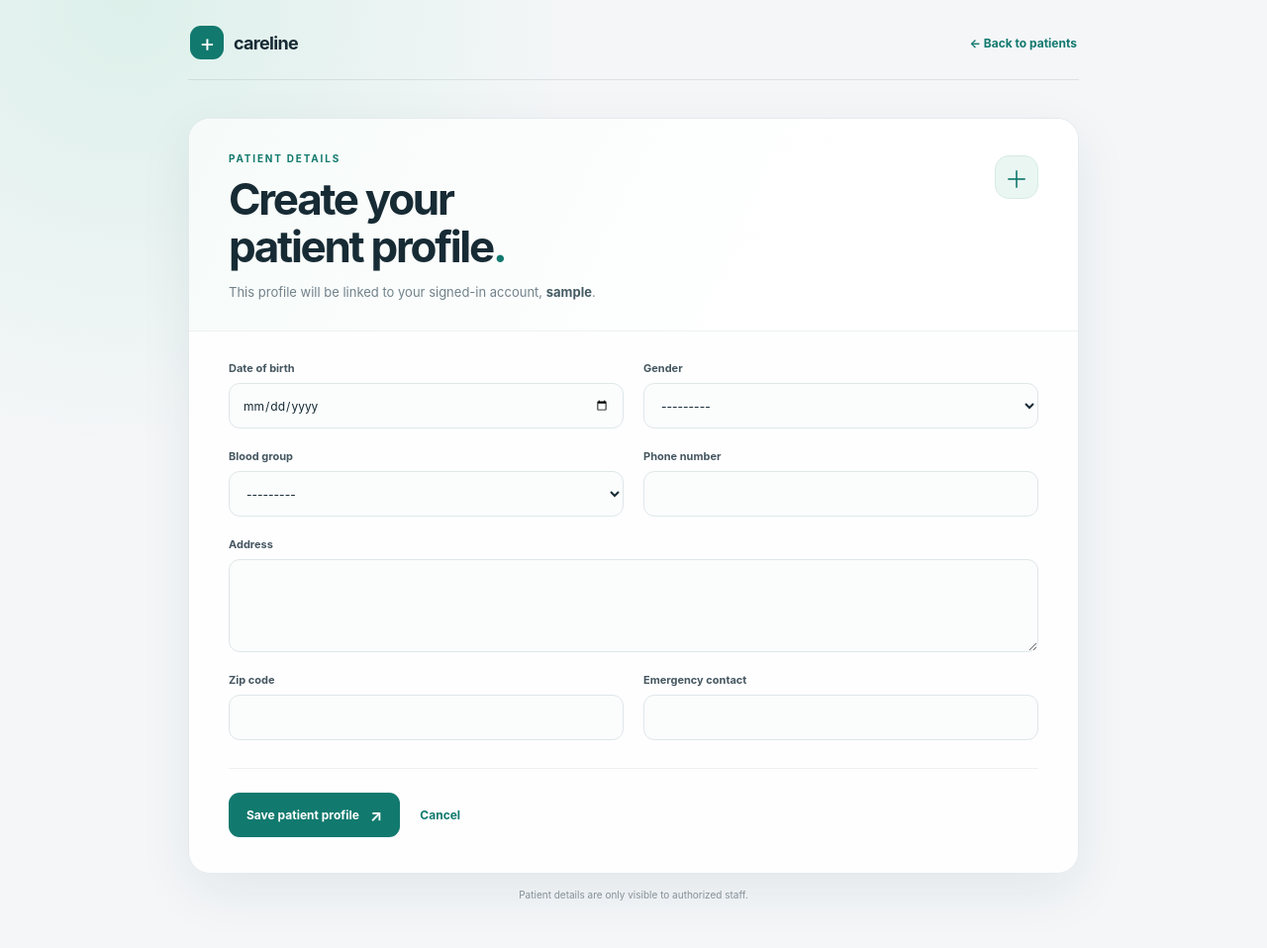
After one commit to WBSFIREBLADE/something, a Django app: page /patients/patient/new/ in a window 1280 px wide. The commit adds this page. Shown: the whole page at 99% size. Run offline with Django 5.2, Linux system fonts and the light colour scheme; the visitor is signed in with stand-in values (Sample User, id 1); data that the repository does not hold is empty.

Commit message:
added patient creation form

```diff
--- /dev/null
+++ b/patient/forms.py
@@ -0,0 +1,26 @@
+from django import forms
+
+from .models import Patient
+
+
+class PatientForm(forms.ModelForm):
+    class Meta:
+        model = Patient
+        fields = [
+            'date_of_birth',
+            'gender',
+            'blood_group',
+            'phone_number',
+            'address',
+            'zip_code',
+            'emergency_contact',
+        ]
+        widgets = {
+            'date_of_birth': forms.DateInput(attrs={'type': 'date'}),
+            'gender': forms.Select(),
+            'blood_group': forms.Select(),
+            'phone_number': forms.TelInput(attrs={'autocomplete': 'tel'}),
+            'address': forms.Textarea(attrs={'rows': 3}),
+            'zip_code': forms.TextInput(attrs={'autocomplete': 'postal-code'}),
+            'emergency_contact': forms.TextInput(attrs={'autocomplete': 'off'}),
+        }
--- /dev/null
+++ b/patient/static/patient/css/patient_form.css
@@ -0,0 +1,82 @@
+:root {
+    color-scheme: light;
+    --ink: #172b35;
+    --muted: #71818a;
+    --line: #dfe7e9;
+    --teal: #11796e;
+    --teal-dark: #0b5c54;
+    --canvas: #f4f6f8;
+}
+
+* { box-sizing: border-box; }
+
+body {
+    min-width: 320px;
+    min-height: 100vh;
+    margin: 0;
+    color: var(--ink);
+    background:
+        radial-gradient(circle at 10% 0%, rgba(203, 236, 224, 0.57), transparent 28rem),
+        var(--canvas);
+    font-family: Inter, ui-sans-serif, -apple-system, BlinkMacSystemFont, "Segoe UI", sans-serif;
+    -webkit-font-smoothing: antialiased;
+}
+
+.form-page { width: min(900px, calc(100% - 40px)); margin: 0 auto; padding: 26px 0 48px; }
+.topbar { display: flex; align-items: center; justify-content: space-between; padding: 0 2px 20px; border-bottom: 1px solid rgba(23, 43, 53, 0.1); }
+.brand { display: inline-flex; align-items: center; gap: 10px; color: var(--ink); font-size: 18px; font-weight: 750; letter-spacing: -0.7px; text-decoration: none; }
+.brand-mark { display: grid; width: 34px; height: 34px; place-items: center; border-radius: 11px; color: white; background: var(--teal); font-size: 24px; font-weight: 400; }
+.back-link, .cancel-link { color: var(--teal); font-size: 12px; font-weight: 650; text-decoration: none; }
+.back-link:hover, .cancel-link:hover { color: var(--teal-dark); text-decoration: underline; text-underline-offset: 3px; }
+
+.form-card { margin: 38px auto 0; overflow: hidden; border: 1px solid #e4eaec; border-radius: 22px; background: rgba(255, 255, 255, 0.94); box-shadow: 0 18px 54px rgba(29, 57, 66, 0.075); }
+.form-heading { position: relative; padding: 34px 40px 28px; border-bottom: 1px solid #edf1f2; background: linear-gradient(115deg, #f6fbf9, #fff 68%); }
+.heading-icon { position: absolute; top: 37px; right: 40px; display: grid; width: 44px; height: 44px; place-items: center; border: 1px solid #d6ebe5; border-radius: 14px; color: var(--teal); background: #eaf6f2; font-size: 24px; }
+.eyebrow { margin: 0 0 12px; color: var(--teal); font-size: 10px; font-weight: 750; letter-spacing: 1.8px; }
+h1 { margin: 0; font-size: clamp(33px, 5vw, 44px); font-weight: 730; letter-spacing: -2.3px; line-height: 1.08; }
+h1 span { color: var(--teal); }
+.subtitle { max-width: 560px; margin: 12px 0 0; color: var(--muted); font-size: 13px; line-height: 1.65; }
+.subtitle strong { color: #455b63; font-weight: 700; }
+.patient-form { padding: 30px 40px 36px; }
+.fields-grid { display: grid; grid-template-columns: repeat(2, minmax(0, 1fr)); gap: 21px 20px; }
+.field { display: grid; align-content: start; gap: 8px; }
+.field-wide { grid-column: 1 / -1; }
+.field label { color: #455760; font-size: 11px; font-weight: 700; }
+.field input, .field select, .field textarea {
+    width: 100%;
+    min-height: 46px;
+    padding: 11px 13px;
+    border: 1px solid var(--line);
+    border-radius: 11px;
+    outline: none;
+    color: var(--ink);
+    background: #fbfcfc;
+    font: inherit;
+    font-size: 12px;
+    transition: border-color 150ms ease, box-shadow 150ms ease, background 150ms ease;
+}
+.field textarea { min-height: 94px; resize: vertical; }
+.field input:hover, .field select:hover, .field textarea:hover { border-color: #b9ceca; }
+.field input:focus, .field select:focus, .field textarea:focus { border-color: #55a79a; background: #fff; box-shadow: 0 0 0 3px rgba(17, 121, 110, 0.1); }
+.has-error input, .has-error select, .has-error textarea { border-color: #d87474; }
+.field-error, .form-error-summary { margin: 0; color: #a43f45; font-size: 11px; line-height: 1.5; }
+.form-error-summary { margin-bottom: 18px; }
+.form-actions { display: flex; align-items: center; gap: 20px; margin-top: 28px; padding-top: 24px; border-top: 1px solid #edf1f2; }
+.save-button { display: inline-flex; align-items: center; justify-content: center; gap: 11px; min-height: 45px; padding: 0 18px; border: 0; border-radius: 11px; color: white; background: var(--teal); cursor: pointer; font: inherit; font-size: 12px; font-weight: 700; transition: transform 150ms ease, background 150ms ease, box-shadow 150ms ease; }
+.save-button:hover { transform: translateY(-1px); background: var(--teal-dark); box-shadow: 0 8px 20px rgba(17, 121, 110, 0.2); }
+.save-button:focus-visible { outline: 3px solid rgba(17, 121, 110, 0.25); outline-offset: 3px; }
+.save-button span { font-size: 16px; }
+.notice { display: grid; gap: 6px; margin: 30px 40px 36px; padding: 17px 18px; border: 1px solid #d6ebe5; border-radius: 13px; color: #245d55; background: #f0f8f5; font-size: 12px; }
+.notice span { color: #6a817c; font-size: 11px; }
+.privacy-note { margin: 15px 4px 0; color: #849198; font-size: 10px; text-align: center; }
+
+@media (max-width: 600px) {
+    .form-page { width: calc(100% - 24px); padding-top: 15px; }
+    .form-card { margin-top: 22px; border-radius: 17px; }
+    .form-heading { padding: 28px 23px 23px; }
+    .heading-icon { top: 26px; right: 22px; width: 39px; height: 39px; }
+    .patient-form { padding: 23px; }
+    .fields-grid { grid-template-columns: 1fr; gap: 17px; }
+    .field-wide { grid-column: auto; }
+    .notice { margin: 23px; }
+}
--- a/patient/static/patient/css/patient_list.css
+++ b/patient/static/patient/css/patient_list.css
@@ -78,6 +78,8 @@ tbody tr:hover { background: #fbfdfc; }
 .empty-icon { display: grid; width: 45px; height: 45px; place-items: center; border-radius: 15px; color: var(--teal); background: var(--teal-soft); font-size: 24px; }
 .empty-state h3 { margin: 17px 0 6px; font-size: 15px; }
 .empty-state p { margin: 0; color: var(--muted); font-size: 12px; }
+.add-patient-button { display: inline-flex; align-items: center; gap: 10px; margin-top: 19px; padding: 12px 16px; border-radius: 10px; color: #fff; background: var(--teal); font-size: 11px; font-weight: 700; text-decoration: none; transition: transform 140ms ease, background 140ms ease; }
+.add-patient-button:hover { transform: translateY(-1px); background: #0b5c54; }
 .page-footer { padding: 17px 3px 0; color: #8b989e; font-size: 10px; }
 
 @media (max-width: 760px) {
--- /dev/null
+++ b/patient/templates/patient/patient_form.html
@@ -0,0 +1,68 @@
+{% load static %}
+<!doctype html>
+<html lang="en">
+<head>
+    <meta charset="utf-8">
+    <meta name="viewport" content="width=device-width, initial-scale=1">
+    <meta name="theme-color" content="#f4f6f8">
+    <title>Create patient profile · Careline</title>
+    <link rel="stylesheet" href="{% static 'patient/css/patient_form.css' %}">
+</head>
+<body>
+    <main class="form-page">
+        <header class="topbar">
+            <a class="brand" href="{% url 'home' %}">
+                <span class="brand-mark" aria-hidden="true">+</span>
+                <span>careline</span>
+            </a>
+            {% if request.user.is_staff %}
+                <a class="back-link" href="{% url 'patient_list_create' %}">← Back to patients</a>
+            {% endif %}
+        </header>
+
+        <section class="form-card">
+            <div class="form-heading">
+                <span class="heading-icon" aria-hidden="true">＋</span>
+                <p class="eyebrow">PATIENT DETAILS</p>
+                <h1>Create your<br>patient profile<span>.</span></h1>
+                <p class="subtitle">This profile will be linked to your signed-in account, <strong>{{ request.user.username }}</strong>.</p>
+            </div>
+
+            {% if profile_exists %}
+                <div class="notice" role="status">
+                    <strong>A profile already exists for your account.</strong>
+                    <span>Each account can have one patient profile.</span>
+                </div>
+            {% else %}
+                <form method="post" class="patient-form">
+                    {% csrf_token %}
+                    {% if form.non_field_errors %}
+                        <div class="form-error-summary" role="alert">{{ form.non_field_errors }}</div>
+                    {% endif %}
+
+                    <div class="fields-grid">
+                        {% for field in form %}
+                            <div class="field{% if field.name == 'address' %} field-wide{% endif %}{% if field.errors %} has-error{% endif %}">
+                                <label for="{{ field.id_for_label }}">{{ field.label }}</label>
+                                {{ field }}
+                                {% for error in field.errors %}<p class="field-error">{{ error }}</p>{% endfor %}
+                            </div>
+                        {% endfor %}
+                    </div>
+
+                    <div class="form-actions">
+                        <button class="save-button" type="submit">Save patient profile <span aria-hidden="true">↗</span></button>
+                        {% if request.user.is_staff %}
+                            <a class="cancel-link" href="{% url 'patient_list_create' %}">Cancel</a>
+                        {% else %}
+                            <a class="cancel-link" href="{% url 'home' %}">Cancel</a>
+                        {% endif %}
+                    </div>
+                </form>
+            {% endif %}
+        </section>
+
+        <p class="privacy-note">Patient details are only visible to authorized staff.</p>
+    </main>
+</body>
+</html>
--- a/patient/templates/patient/patient_list.html
+++ b/patient/templates/patient/patient_list.html
@@ -92,6 +92,9 @@
                 </div>
             {% endif %}
         </section>
+        {% if not has_patient_profile %}
+            <a class="add-patient-button" href="{% url 'patient_create' %}">Create my patient profile <span aria-hidden="true">↗</span></a>
+        {% endif %}
 
         <footer class="page-footer">Patient information is available to authorized staff only.</footer>
     </main>
--- a/patient/urls.py
+++ b/patient/urls.py
@@ -4,5 +4,6 @@ from . import views
 
 urlpatterns = [
     path('patient/', views.patient_list_create, name='patient_list_create'),
+    path('patient/new/', views.patient_create, name='patient_create'),
     path('patient/<int:pk>/', views.patient_detail, name='patient_detail'),
 ]
--- a/patient/views.py
+++ b/patient/views.py
@@ -2,147 +2,106 @@ import json
 
 from django.contrib.auth.decorators import login_required
 from django.http import JsonResponse
-from django.shortcuts import get_object_or_404, render
+from django.shortcuts import get_object_or_404, redirect, render
 from django.views.decorators.http import require_http_methods
 
+from .forms import PatientForm
 from .models import Patient
 
 
 @login_required
-@require_http_methods(["GET", "POST"])
+@require_http_methods(['GET'])
 def patient_list_create(request):
 
-    # GET: List all patients (admin only)
-    if request.method == "GET":
-
-        if not request.user.is_staff:
-            return JsonResponse(
-                {"error": "Permission denied"},
-                status=403
-            )
-
-        patients = Patient.objects.select_related("user").all()
-
-        return render(
-            request,
-            "patient/patient_list.html",
-            {"patients": patients},
+    if not request.user.is_staff:
+        return JsonResponse(
+            {'error': 'Permission denied'},
+            status=403
         )
 
-    # POST: Create patient
-    if request.method == "POST":
+    patients = Patient.objects.select_related('user').all()
 
-        if Patient.objects.filter(user=request.user).exists():
-            return JsonResponse(
-                {"error": "Patient profile already exists"},
-                status=400
-            )
-
-        try:
-            body = json.loads(request.body)
-
-            patient = Patient.objects.create(
-                user=request.user,
-                date_of_birth=body.get("date_of_birth"),
-                gender=body.get("gender"),
-                blood_group=body.get("blood_group"),
-                phone_number=body.get("phone_number", ""),
-                address=body.get("address", ""),
-                zip_code=body.get("zip_code", ""),
-                emergency_contact=body.get("emergency_contact", "")
-            )
-
-            return JsonResponse({
-                "message": "Patient created successfully",
-                "patient_id": patient.id
-            }, status=201)
-
-        except (json.JSONDecodeError, TypeError):
-            return JsonResponse(
-                {"error": "Invalid JSON"},
-                status=400
-            )
+    return render(
+        request,
+        'patient/patient_list.html',
+        {
+            'patients': patients,
+            'has_patient_profile': Patient.objects.filter(
+                user=request.user
+            ).exists(),
+        },
+    )
 
 
 @login_required
-@require_http_methods(["GET", "PUT", "PATCH", "DELETE"])
+@require_http_methods(['GET', 'POST'])
+def patient_create(request):
+    profile_exists = Patient.objects.filter(user=request.user).exists()
+    form = PatientForm(request.POST or None)
+
+    if request.method == 'POST' and not profile_exists and form.is_valid():
+        patient = form.save(commit=False)
+        patient.user = request.user
+        patient.save()
+        if request.user.is_staff:
+            return redirect('patient_list_create')
+        return redirect('home')
+
+    return render(
+        request,
+        'patient/patient_form.html',
+        {'form': form, 'profile_exists': profile_exists},
+    )
+
+
+@login_required
+@require_http_methods(['GET', 'PUT', 'PATCH', 'DELETE'])
 def patient_detail(request, pk):
+    patient = get_object_or_404(Patient, pk=pk)
+    if not request.user.is_staff and patient.user_id != request.user.id:
+        return JsonResponse({'error': 'Permission denied'}, status=403)
 
-    patient = get_object_or_404(Patient, pk=pk)
+    if request.method == 'GET':
+        return JsonResponse({
+            'id': patient.id,
+            'username': patient.user.username,
+            'date_of_birth': patient.date_of_birth,
+            'gender': patient.gender,
+            'blood_group': patient.blood_group,
+            'phone_number': patient.phone_number,
+            'address': patient.address,
+            'zip_code': patient.zip_code,
+            'emergency_contact': patient.emergency_contact,
+        })
 
-    # Authorization
-    if not request.user.is_staff and patient.user_id != request.user.id:
-        return JsonResponse(
-            {"error": "Permission denied"},
-            status=403
-        )
-
-    # GET
-    if request.method == "GET":
-
-        data = {
-            "id": patient.id,
-            "username": patient.user.username,
-            "date_of_birth": patient.date_of_birth,
-            "gender": patient.gender,
-            "blood_group": patient.blood_group,
-            "phone_number": patient.phone_number,
-            "address": patient.address,
-            "zip_code": patient.zip_code
-        }
-
-        return JsonResponse(data)
-
-    # PUT / PATCH
-    if request.method in ["PUT", "PATCH"]:
-
+    if request.method in ['PUT', 'PATCH']:
         try:
             body = json.loads(request.body)
-
         except json.JSONDecodeError:
-            return JsonResponse(
-                {"error": "Invalid JSON"},
-                status=400
-            )
+            return JsonResponse({'error': 'Invalid JSON'}, status=400)
 
         allowed_fields = [
-            "date_of_birth",
-            "gender",
-            "blood_group",
-            "phone_number",
-            "address",
-            "zip_code",
-            "emergency_contact"
+            'date_of_birth',
+            'gender',
+            'blood_group',
+            'phone_number',
+            'address',
+            'zip_code',
+            'emergency_contact',
         ]
-
-        if request.method == "PUT":
-            missing_fields = [
-                field for field in allowed_fields
-                if field not in body
-            ]
-
+        if request.method == 'PUT':
+            missing_fields = [field for field in allowed_fields if field not in body]
             if missing_fields:
                 return JsonResponse(
-                    {"error": "Missing required fields", "fields": missing_fields},
-                    status=400
+                    {'error': 'Missing required fields', 'fields': missing_fields},
+                    status=400,
                 )
 
         for field in allowed_fields:
             if field in body:
                 setattr(patient, field, body[field])
+        patient.save()
+        return JsonResponse({'message': 'Patient updated successfully'})
 
-        patient.save()
-
-        return JsonResponse({
-            "message": "Patient updated successfully"
-        })
-
-    # DELETE
-    if request.method == "DELETE":
-
-        patient.delete()
-
-        return JsonResponse(
-            {"message": "Patient deleted successfully"},
-            status=200
-        )
+    patient.delete()
+    return JsonResponse({'message': 'Patient deleted successfully'})
```
Also changed, not shown: patient/admin.py (+63 -1 lines).
